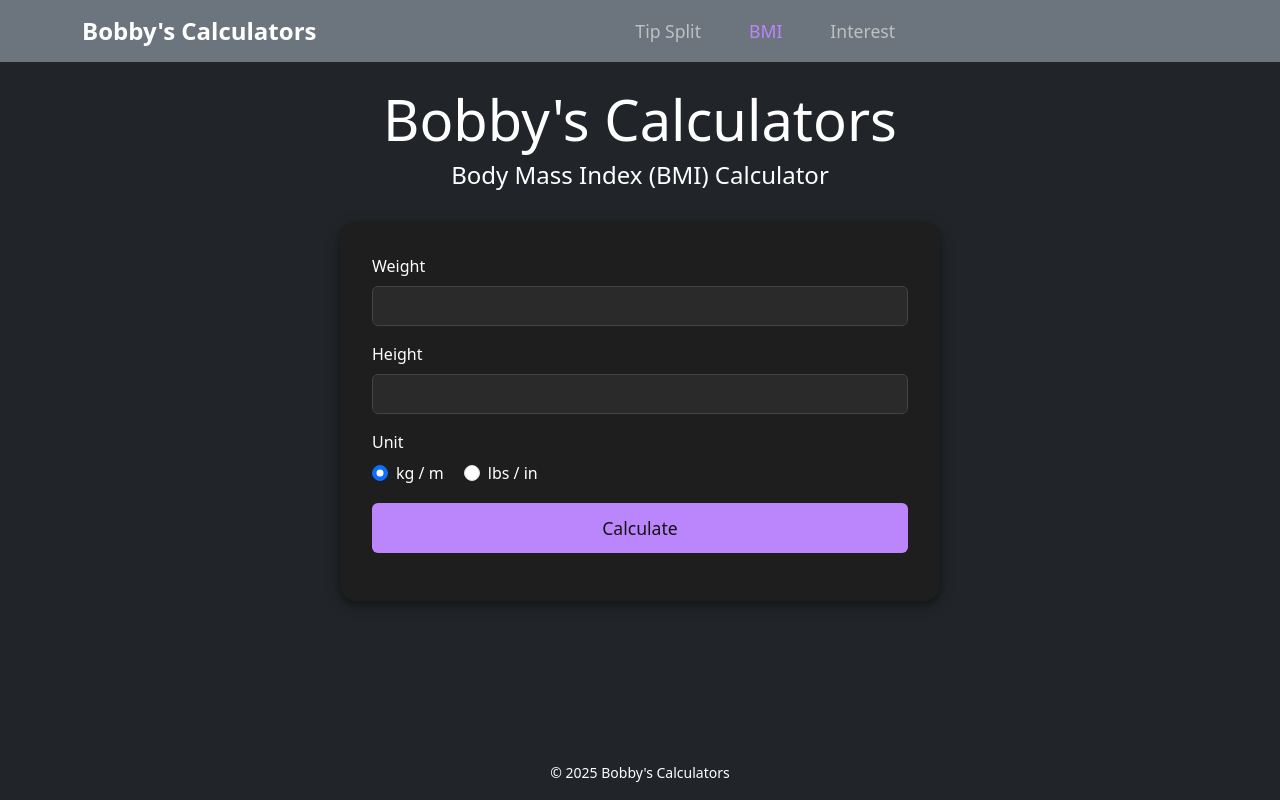
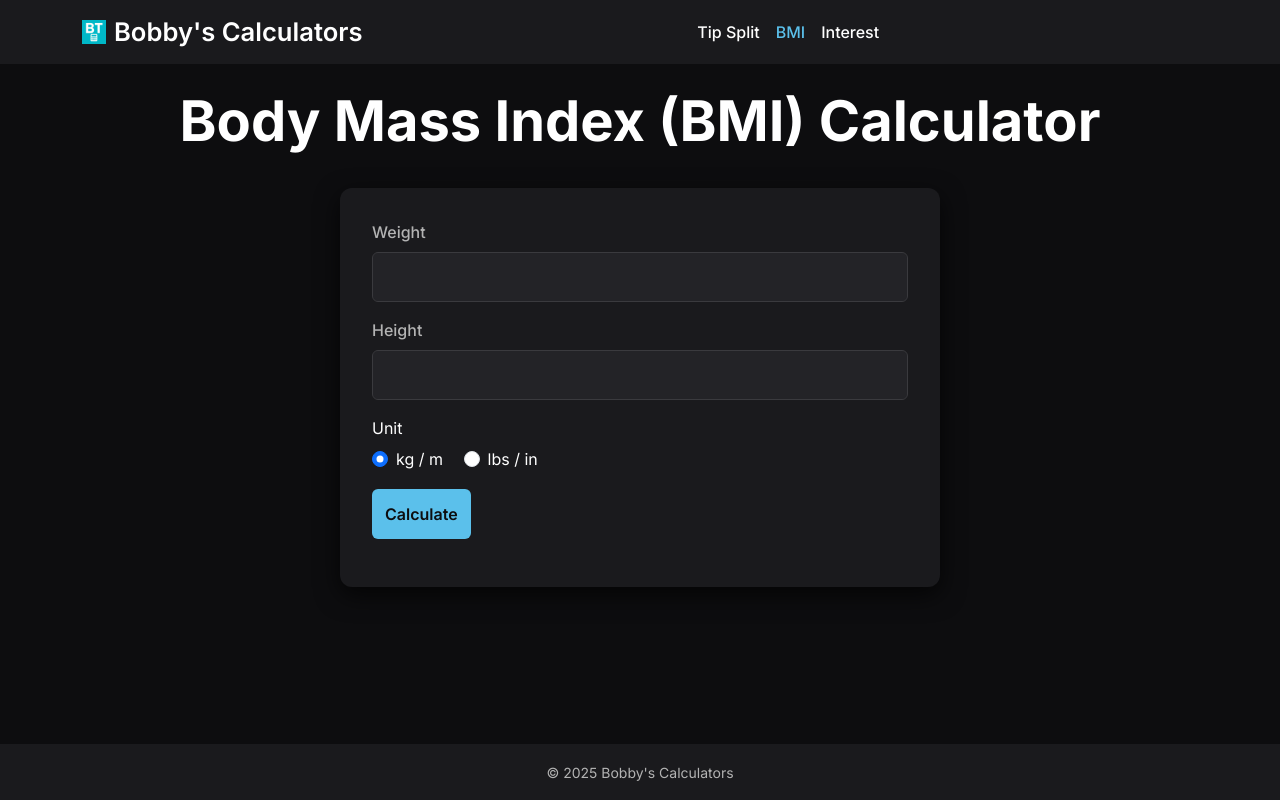
Before and after one commit to btomlinson237/newProject, a Flask app: page /bmi in a window 1280 px wide. Run offline with Flask 3, Linux system fonts and the light colour scheme.

Commit message:
More consistent branding/styling

```diff
--- a/static/css/styles.css
+++ b/static/css/styles.css
@@ -1,95 +1,128 @@
-/* styles.css */
+/* 1. Base variables & font */
+:root {
+  --bg-color: #0D0D0F;           /* darkest background */
+  --panel-bg: #1A1A1D;           /* cards, panels */
+  --text-primary: #FFFFFF;       /* main text */
+  --text-secondary: #B3B3B3;     /* muted text */
+  --accent: #5BC0EB;             /* pale-blue logo color */
+  --accent-dark: #4AA0CC;        /* hover/dark variant */
+  --input-bg: #232327;           /* input backgrounds */
+  --input-border: #3A3A3E;       /* input borders */
+}
 
-:root {
-  --bg-color: #121212;
-  --card-bg: #1e1e1e;
-  --text-color: #e0e0e0;
-  --accent-color: #bb86fc;
-  --button-bg: #bb86fc;
-  --button-hover: #9b6cd4;
-  --input-bg: #2a2a2a;
-  --input-border: #444;
+body {
+  margin: 0;
+  background-color: var(--bg-color);
+  color: var(--text-primary);
+  font-family: 'Inter', sans-serif;
+  display: flex;
+  flex-direction: column;
+  min-height: 100vh;
 }
-body {
-  background-color: var(--bg-color);
-  color: var(--text-color);
+
+/* 2. Navbar */
+.navbar {
+  background-color: var(--panel-bg) !important;
 }
 .navbar-brand {
-  font-size: 1.5rem;
+  font-weight: 600;
+  font-size: 1.6rem;
+  display: flex;
+  align-items: center;
+}
+.navbar-brand img {
+  height: 1.5rem;
+  margin-right: 0.5rem;
+}
+.navbar-nav .nav-link {
+  color: var(--text-primary) !important;
+  font-weight: 500;
+  padding: 0.5rem 1rem;
+}
+.navbar-nav .nav-link:hover,
+.navbar-nav .nav-link:focus {
+  background-color: rgba(91, 192, 235, 0.1);
+  border-radius: 0.25rem;
+}
+.nav-link.active {
+  color: var(--accent) !important;
+}
+
+/* 3. Headers */
+h1, h2, h3, h4, h5, h6 {
   font-weight: 600;
 }
-.navbar-nav .nav-link {
-  font-size: 1.1rem;
-  margin: 0 1rem;
-}
-.nav-link.active {
-  color: var(--accent-color) !important;
+.display-4 {
+  font-weight: 700;
 }
 
-/* Card */
+/* 4. Form cards */
 .form-card {
-  background-color: var(--card-bg);
-  border-radius: 1rem;
+  background-color: var(--panel-bg);
+  border-radius: 0.75rem;
   padding: 2rem;
-  width: 100%;
+  width: 90%;
   max-width: 600px;
+  box-shadow: 0 8px 24px rgba(0,0,0,0.7);
   margin-bottom: 2rem;
-  box-shadow: 0 4px 12px rgba(0,0,0,0.5);
 }
 
-/* Uniform Inputs */
+/* 5. Form controls */
 .input-field {
-  width: 100%;
-  height: 2.5rem;
   background-color: var(--input-bg) !important;
   border: 1px solid var(--input-border) !important;
-  padding: 0.5rem !important;
-  color: var(--text-color) !important;
-}
-.form-floating > label {
-  color: #aaa !important;
+  color: var(--text-primary) !important;
+  padding: 0.75rem !important;
+  border-radius: 0.375rem !important;
+  font-size: 1rem;
 }
 .input-field:focus {
-  border-color: var(--accent-color) !important;
-  box-shadow: none;
+  border-color: var(--accent) !important;
+  box-shadow: 0 0 0 0.25rem rgba(91,192,235,0.3) !important;
+}
+.form-label {
+  color: var(--text-secondary) !important;
+  font-weight: 500;
 }
 
-/* Button */
+/* 6. Buttons */
 .btn-accent {
-  background-color: var(--button-bg) !important;
-  border: none;
+  background-color: var(--accent) !important;
   color: var(--bg-color) !important;
-  width: 100%;
+  font-weight: 600;
+  border-radius: 0.375rem;
   padding: 0.75rem;
-  font-size: 1.1rem;
-  transition: background-color 0.3s;
+  transition: background-color 0.2s ease;
 }
-.btn-accent:hover {
-  background-color: var(--button-hover) !important;
+.btn-accent:hover,
+.btn-accent:focus {
+  background-color: var(--accent-dark) !important;
 }
 
-/* Results */
+/* 7. Links */
+a {
+  color: var(--accent);
+}
+a:hover {
+  color: var(--accent-dark);
+  text-decoration: none;
+}
+
+/* 8. Calculator results */
 .result p {
   margin: 0.5rem 0;
+  color: var(--text-primary);
 }
 
-.form-control::placeholder {
-  color: transparent !important;
+/* 9. Footer */
+footer {
+  margin-top: auto;
+  background-color: var(--panel-bg);
+  color: var(--text-secondary);
+  padding: 1rem 0;
+  text-align: center;
 }
 
-/* Match floating-label background to the card, not white */
-.form-floating > label {
-  background-color: var(--card-bg) !important;
-  padding: 0 0.25rem;          /* give the label a little breathing room */
-}
-
-/* Ensure the input itself stays dark */
-.form-floating > .form-control,
-.form-floating > .input-field {
-  background-color: var(--input-bg) !important;
-  color: var(--text-color)   !important;
-}
-
-.form-floating > .form-control::placeholder {
-  color: transparent !important;
-}
+/* 10. Utility classes */
+.text-white { color: var(--text-primary) !important; }
+.bg-dark { background-color: var(--bg-color) !important; }
--- a/templates/base.html
+++ b/templates/base.html
@@ -5,6 +5,10 @@
 <head>
   <meta charset="utf-8">
   <meta name="viewport" content="width=device-width, initial-scale=1">
+
+  <link
+    href="https://fonts.googleapis.com/css2?family=Inter:wght@400;500;600;700&display=swap"
+    rel="stylesheet">
 
   <link rel="icon" type="image/png" sizes="64x64" href="{{ url_for('static', filename='img/favicon.png')}}">
   <!-- Bootstrap CSS from CDN -->
@@ -21,7 +25,10 @@
   <!-- Alpine-powered navbar -->
   <nav x-data="{ open: false }" class="navbar navbar-expand-lg navbar-dark bg-secondary">
     <div class="container">
-      <a class="navbar-brand" href="{{ url_for('tip') }}">Bobby's Calculators</a>
+      <a class="navbar-brand" href="{{ url_for('tip') }}">
+        <img src="{{ url_for('static', filename='img/favicon.png')}}" alt="BT Logo">
+        Bobby's Calculators
+      </a>
       <button
         class="navbar-toggler"
         type="button"
@@ -57,9 +64,9 @@
 
   <!-- Centered Titles -->
   <header class="text-center mt-4 mb-4">
-    <h1 class="display-4">Bobby's Calculators</h1>
-    <h2 class="h4">{% block page_title %}{% endblock %}</h2>
+    <h1 class="display-4">{% block page_title %}{% endblock %}</h1>
   </header>
+
 
   <!-- Main Content -->
   <main class="container flex-fill d-flex flex-column justify-content-start align-items-center">
```
